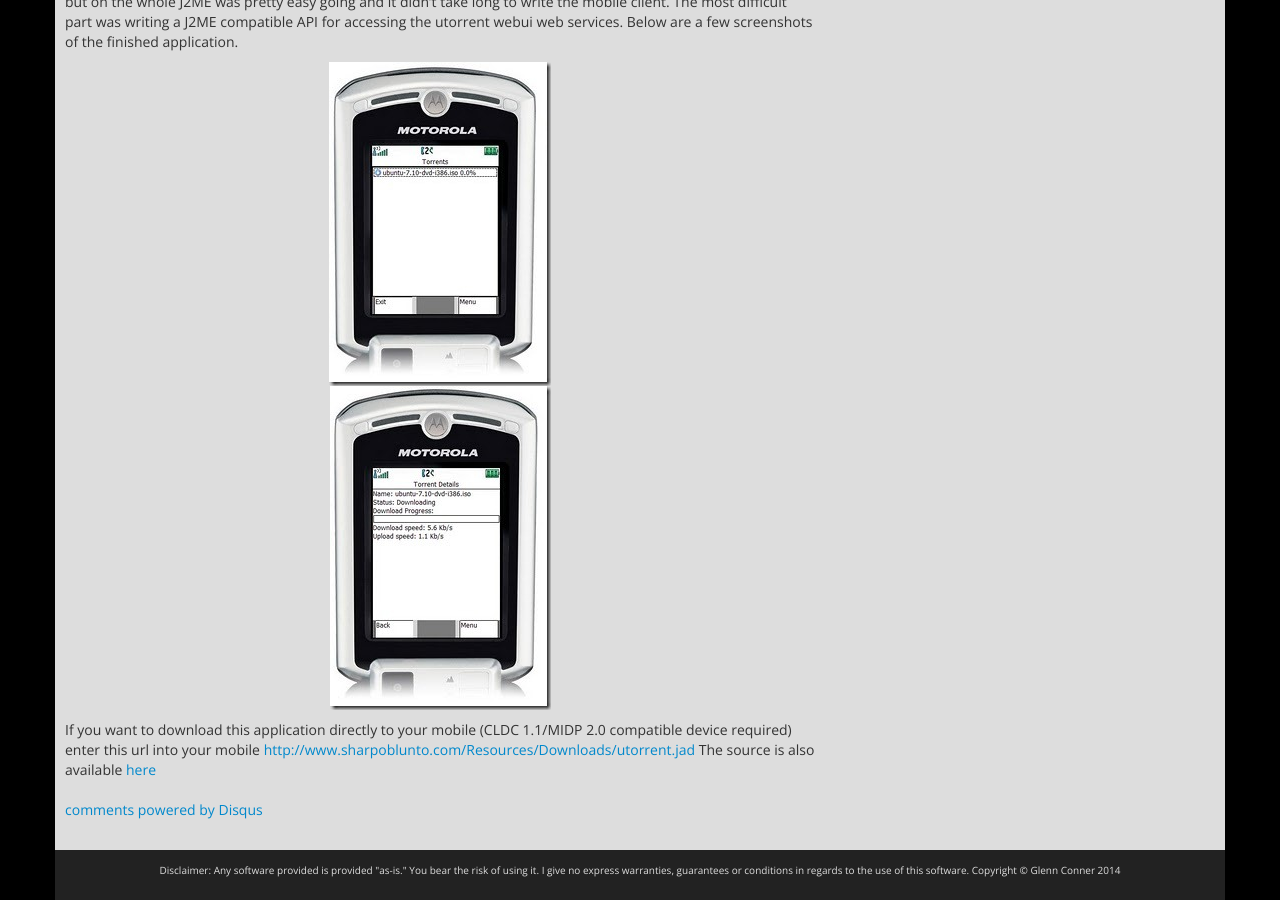
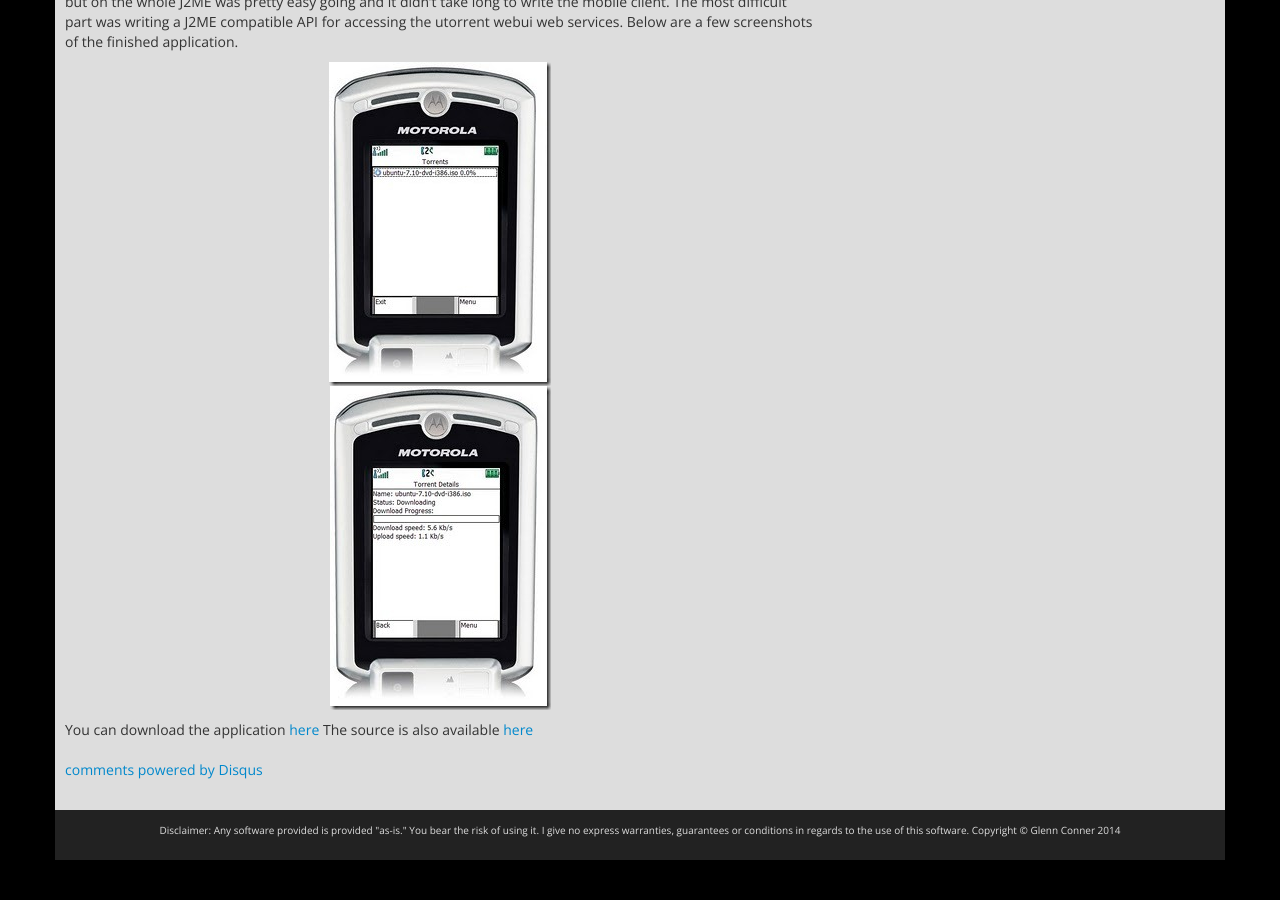
Before and after one commit to mrsharpoblunto/sharpoblunto.com, a Jekyll site: the page built from _posts/2008-01-14-mobile-torrentry.markdown, in a window 1280 px wide and 900 px high, scrolled down 922 px. Built offline with Jekyll 4.4.1, drawn with Linux system fonts in a browser that asks for light colours; comment, search, counter and statistics services are not loaded; after the commit the page ends 1782 px from its top, so only the background shows below that.

Commit message:
Update 2008-01-14-mobile-torrentry.markdown

```diff
--- a/_posts/2008-01-14-mobile-torrentry.markdown
+++ b/_posts/2008-01-14-mobile-torrentry.markdown
@@ -19,4 +19,4 @@
 [![Untitled-3](/assets/images/news/55c9JmCevEyzoU9YIpgUcQ.jpg "Untitled-3")](/assets/images/news/BifV8YgIR0iqvitrksdhNA.jpg)
 [![Untitled-2](/assets/images/news/JOmVYOHMF0yC7Yn1ryyTbw.jpg "Untitled-2")](/assets/images/news/3e3uQuxxakKrO2tgyvMFJg.jpg)
 
-If you want to download this application directly to your mobile (CLDC 1.1/MIDP 2.0 compatible device required) enter this url into your mobile [http://www.sharpoblunto.com/Resources/Downloads/utorrent.jad](http://www.sharpoblunto.com/Resources/Downloads/utorrent.jad) The source is also available [here](https://github.com/mrsharpoblunto/utorrentmobile)
+You can download the application [here](/downloads/utorrent_bin.zip) The source is also available [here](https://github.com/mrsharpoblunto/utorrentmobile)
```
